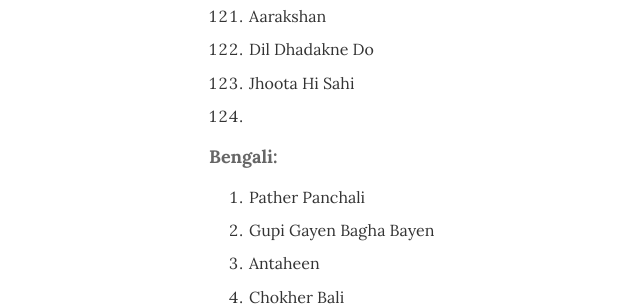
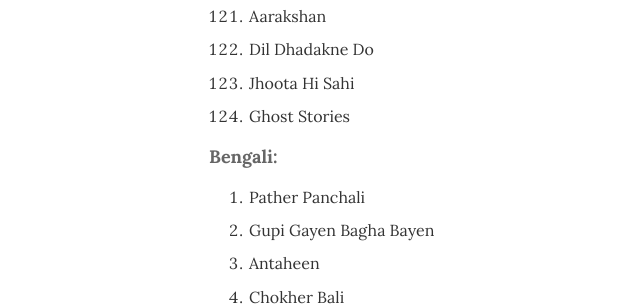
Before and after one commit to argumentativeyouth/pblog, a Jekyll site: the page built from _pages/movies.md, in a window 1280 px wide and 900 px high, scrolled down 7923 px. Shown: the part 154-460 px from the top of the window, without its empty margins (116-756 px from the left). Built offline with Jekyll 4.4.1, drawn with Linux system fonts in a browser that asks for light colours.

Commit message:
Update movies.md

```diff
--- a/_pages/movies.md
+++ b/_pages/movies.md
@@ -242,7 +242,7 @@ image:
 121. Aarakshan
 122. Dil Dhadakne Do
 123. Jhoota Hi Sahi
-124.
+124. Ghost Stories
 
 
 **Bengali:**
```
